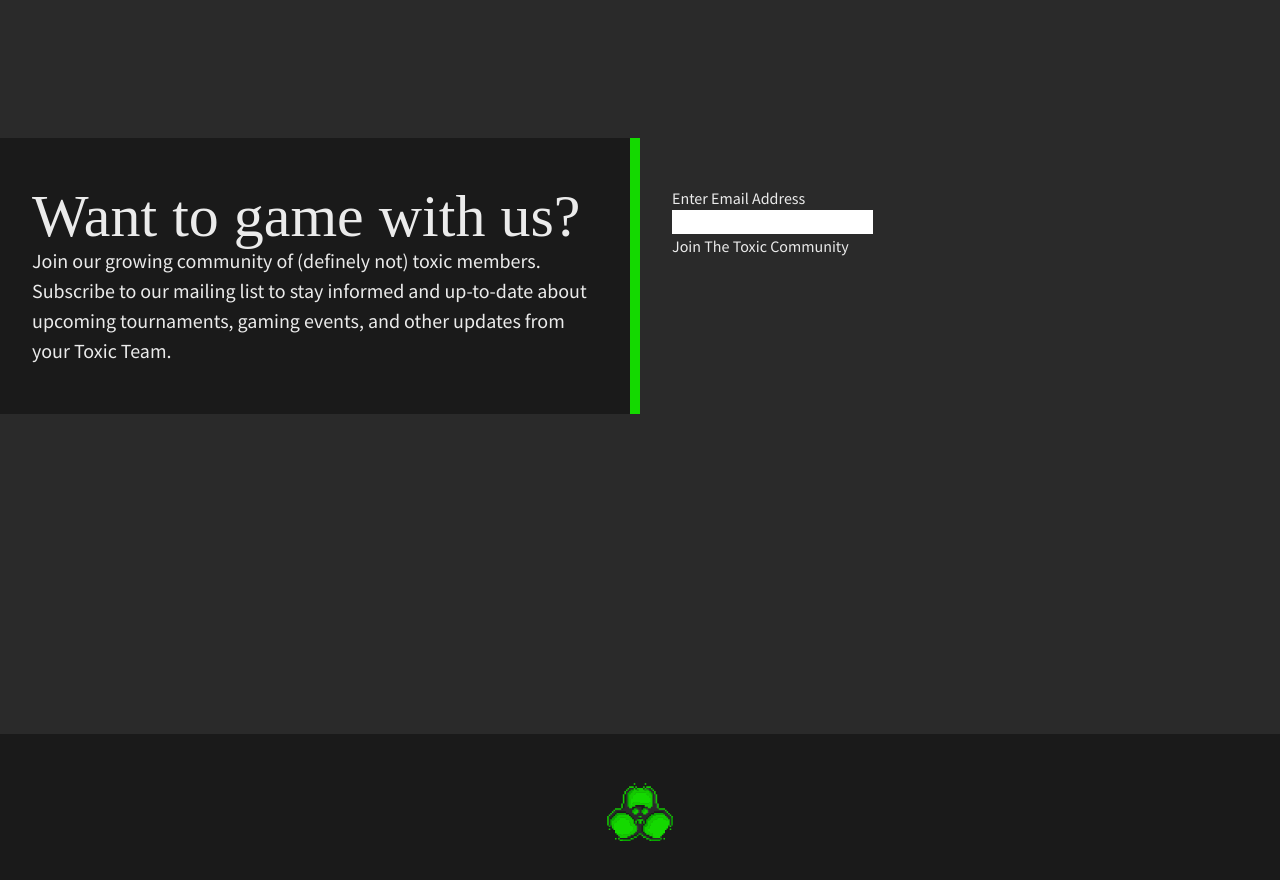
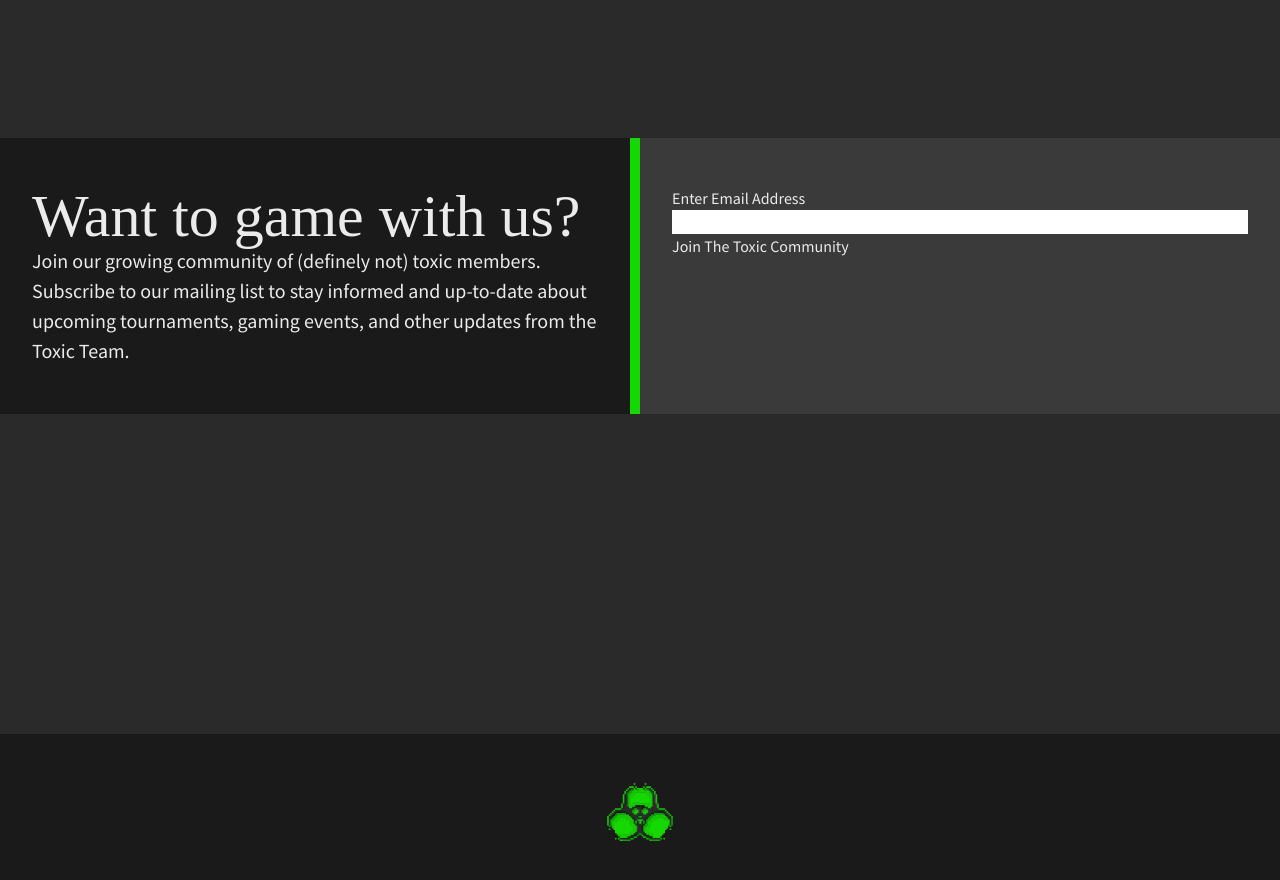
Before and after one commit to austinengelbrecht/toxictournaments, a Vue app: page /home in a window 1280 px wide. Shown: the part 1860-2740 px from the top of the page. Built offline with nearby package versions, Linux system fonts and the light colour scheme; a web font is replaced by a local one.

Commit message:
Style Refactor

```diff
--- a/src/components/ContactForm/TheContactForm.vue
+++ b/src/components/ContactForm/TheContactForm.vue
@@ -7,12 +7,12 @@
         <p>
           Join our growing community of (definely not) toxic members. Subscribe
           to our mailing list to stay informed and up-to-date about upcoming
-          tournaments, gaming events, and other updates from your Toxic Team.
+          tournaments, gaming events, and other updates from the Toxic Team.
         </p>
       </div>
     </div>
 
-    <ContactForm class="px-8 py-12" />
+    <ContactForm class="px-8 py-12 bg-onyx-1 w-[50%]" />
   </section>
 </template>
 
```
